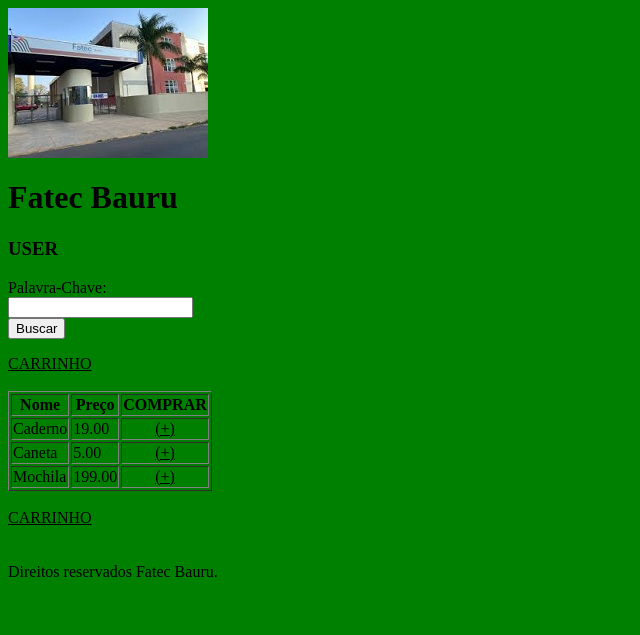
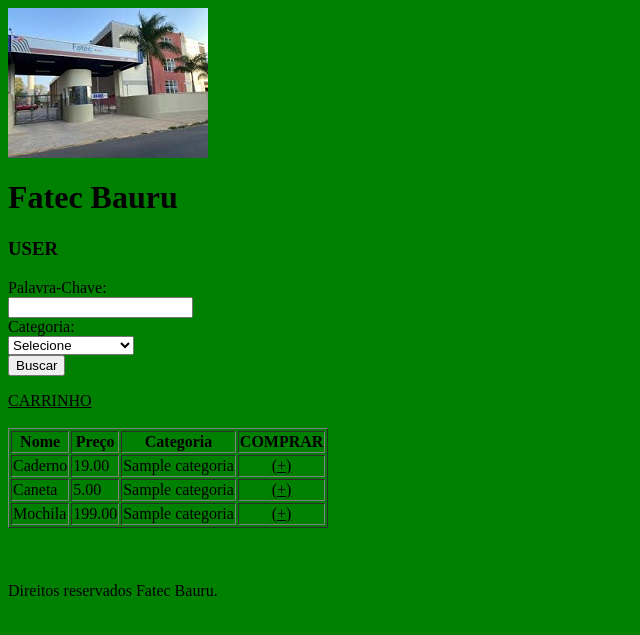
Before and after one commit to JulioBarbosa19/LPII-PHP, a PHP site: page /user/index.php in a window 1280 px wide. Shown: the top 635 px of the page, without its empty margins (0-640 px from the left). Run offline with PHP 8.4, Linux system fonts and the light colour scheme; data comes from the database, SQL or seed files in the repository; tables that the repository leaves empty or names only in its code hold one stand-in row (values such as "Sample post").

Commit message:
Add files via upload

```diff
--- a/sistema/admin/prod/add.php
+++ b/sistema/admin/prod/add.php
@@ -16,7 +16,7 @@ if ($_SERVER["REQUEST_METHOD"] == "POST") {
 	if (!$preco) {
 		$error .= " Preço obrigatório! ";
 	}
-	if (!$categoria_id) {
+	if (!$id_categoria) {
 		$error .= " Categoria obrigatória! ";
 	}
 	if (!$error) {
@@ -63,7 +63,7 @@ if (isset($error)) {
 		<tr>
 			<td style="text-align: right;">Categoria:</td>
 			<td>
-				<select name="categoria_id">
+				<select name="id_categoria">
 					<option value="">Selecione</option>
 					<?php while($cat = mysqli_fetch_assoc($categorias)): ?>
 						<option value="<?=$cat['id']?>" <?=isset($id_categoria)&&$id_categoria==$cat['id']?'selected':'';?>>
--- a/sistema/user/index.php
+++ b/sistema/user/index.php
@@ -5,24 +5,46 @@ include("../header.php");
 
 <h3>USER</h3>
 
-<form>
+<form method="GET">
 Palavra-Chave:
 <br>
 <input type="text" name="kw" value="<?=(isset($_GET["kw"]) && $_GET["kw"])?$_GET["kw"]:"";?>">
+<br>
+Categoria:
+<br>
+<select name="id_categoria">
+	<option value="">Selecione</option>
+	<?php
+	$link = mysqli_connect("localhost", "root", "", "sistema");
+	$categorias = mysqli_query($link, "SELECT id, nome FROM categoria");
+	while($cat = mysqli_fetch_assoc($categorias)):
+	?>
+		<option value="<?=$cat['id']?>" <?=isset($_GET['id_categoria'])&&$_GET['id_categoria']==$cat['id']?'selected':'';?> >
+			<?=$cat['nome']?>
+		</option>
+	<?php endwhile; ?>
+</select>
 <br>
 <input type="submit" value="Buscar">
 </form>
 
 <a href="/sistema/user/carrinho.php" style="color: black;">CARRINHO</a><br><br>
+<?php
 
-<?php
-$link = mysqli_connect("localhost", "root", "", "sistema");
-$sql = "";
-$sql .= " SELECT * FROM prod ";
+$sql = "SELECT prod.*, categoria.nome AS categoria_nome FROM prod INNER JOIN categoria ON prod.id_categoria = categoria.id";
+$where = array();
 if (isset($_GET["kw"]) && $_GET["kw"]) {
-	$sql .= " WHERE nome LIKE '%".$_GET["kw"]."%' ";
+	$where[] = "prod.nome LIKE '%".$_GET["kw"]."%'";
 }
-$sql .= " ORDER BY nome ;";
+if (isset($_GET["id_categoria"]) && $_GET["id_categoria"] && $_GET["id_categoria"] != "") {
+	$where[] = "prod.id_categoria = '".$_GET["id_categoria"]."'";
+}
+if (count($where) > 0) {
+	$sql .= " WHERE " . implode(" AND ", $where);
+}
+$sql .= " ORDER BY prod.nome;";
+
+
 $result = mysqli_query($link, $sql);
 if (mysqli_num_rows($result) > 0) {
 	?>
@@ -30,6 +52,7 @@ if (mysqli_num_rows($result) > 0) {
 		<tr>
 			<th>Nome</th>
 			<th>Preço</th>
+			<th>Categoria</th>
 			<th>COMPRAR</th>
 		</tr>
 		<?php
@@ -38,6 +61,7 @@ if (mysqli_num_rows($result) > 0) {
 			<tr>
 				<td><?=$row["nome"];?></td>
 				<td><?=$row["preco"];?></td>
+				<td><?=$row["categoria_nome"];?></td>
 				<td align="center"><a href="/sistema/user/carrinho.php?a=<?=$row["id"];?>" style="color: black;">(+)</a></td>
 			</tr>
 			<?php
@@ -50,8 +74,6 @@ if (mysqli_num_rows($result) > 0) {
 }
 ?>
 
-<br><a href="/sistema/user/carrinho.php" style="color: black;">CARRINHO</a>
-
 <?php
 include("../footer.php");
 ?>
```
